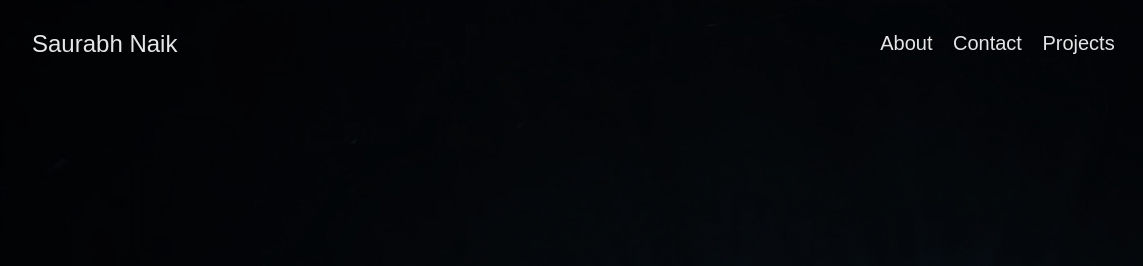
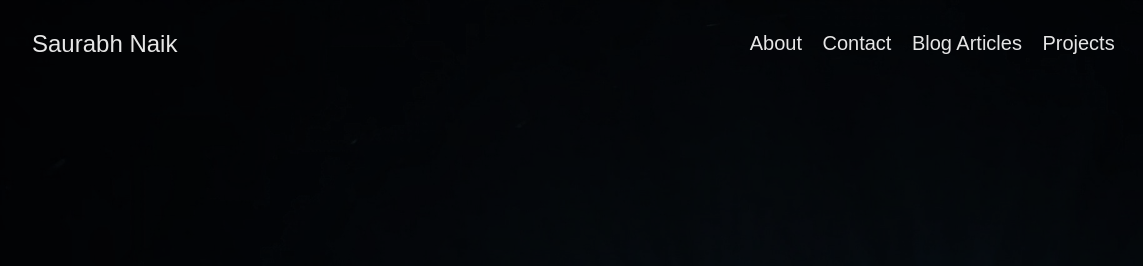
Before and after one commit to saurabhznaikz/Saurabh_Portfolio, a plain HTML site: page index.html in a window 1280 px wide. Shown: the top 266 px of the page, 0-1143 px from the left. Drawn offline with Linux system fonts and the light colour scheme.

Commit message:
added blog website

```diff
--- a/index.html
+++ b/index.html
@@ -76,6 +76,12 @@
           <li class="list f5 f4-ns fw4 dib pr3">
             <a class="hover-white no-underline white-90" href="https://saurabhznaikz.github.io/Saurabh_Portfolio/contact/" title="Contact page">
               Contact
+            </a>
+          </li>
+
+             <li class="list f5 f4-ns fw4 dib pr3">
+            <a class="hover-white no-underline white-90" href="https://saurabhz.hashnode.dev/" title="Blog page">
+              Blog Articles
             </a>
           </li>
 
```
